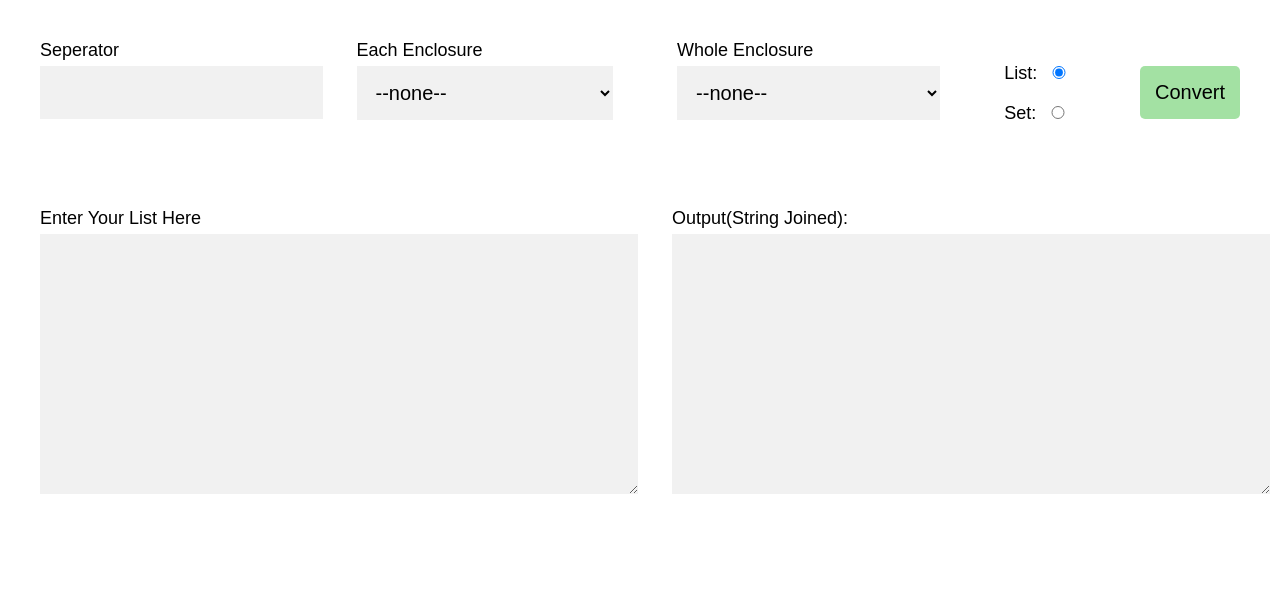
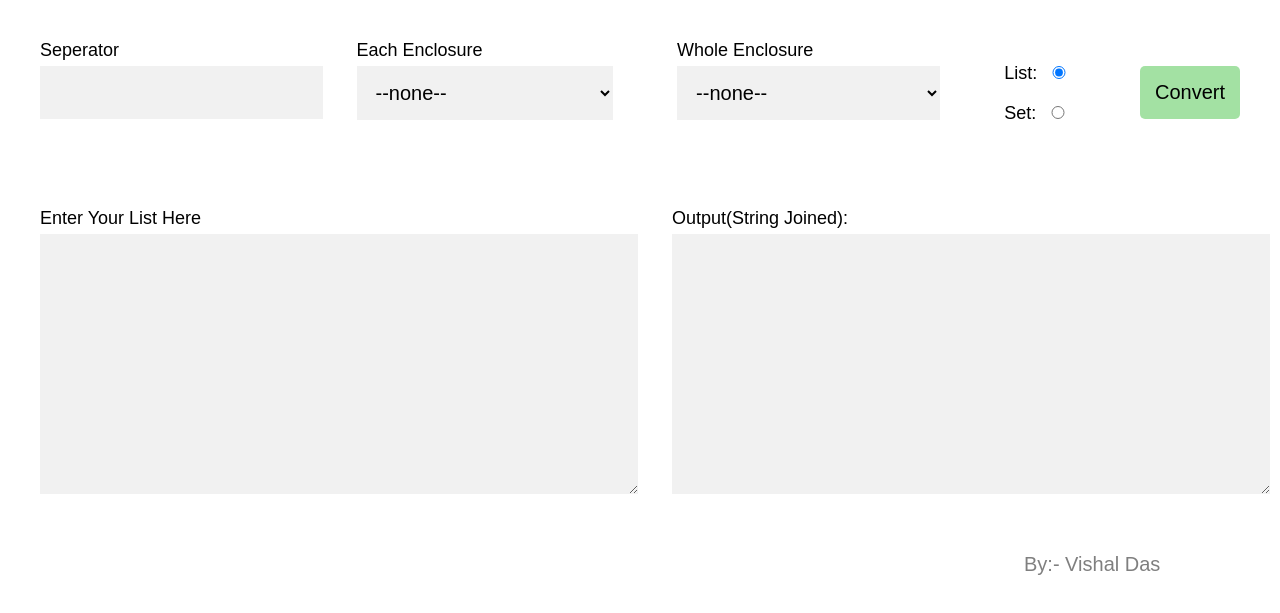
Before and after one commit to Vishal-skywalker/List-To-String, a plain HTML site: page index.html in a window 1280 px wide. Shown: the part 93-706 px from the top of the page. Drawn offline with Linux system fonts and the light colour scheme.

Commit message:
added name

```diff
--- a/index.html
+++ b/index.html
@@ -61,6 +61,9 @@
             <textarea name="output" id="output" rows="10"></textarea>
         </div>
     </div>
+    <div class="watermark">
+        By:- Vishal Das
+    </div>
     <script src="script.js"></script>
 </body>
 
--- a/style.css
+++ b/style.css
@@ -44,3 +44,10 @@ h1{
     text-align: center;
     color: rgba(9, 80, 180, 0.658);
 }
+.watermark {
+    opacity: 0.5;
+    color: BLACK;
+    position: fixed;
+    top: auto;
+    left: 80%;
+}
```
